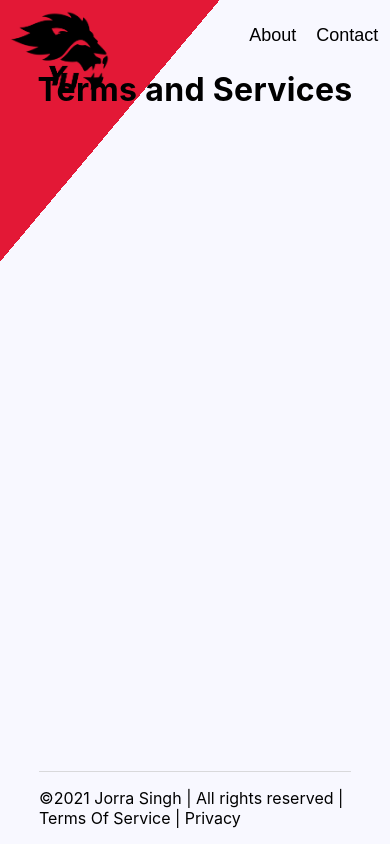
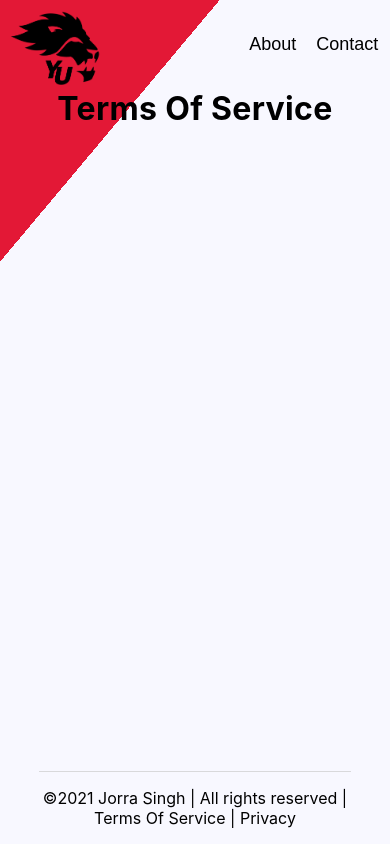
Before and after one commit to Jorra04/York-Prerequisites, a React (Create React App) app in the folder york-prerequisites/: page /TermsOfService in a window 390 px wide. Built offline with nearby package versions, Linux system fonts and the light colour scheme.

Commit message:
Fixed header issue.

```diff
--- a/york-prerequisites/src/App.css
+++ b/york-prerequisites/src/App.css
@@ -1,7 +1,7 @@
 
 .navbar {
     width: 100%;
-    height: 70px;
+    height: fit-content;
     display: flex;
 }
 
@@ -31,9 +31,9 @@
 .logo{
     padding-top: 10px;
     margin: auto;
-    height: 83px;
-    width: 100px;
+    height: 75px;
     padding-left: 10px;
+
 }
 
 .navbar-links {
--- a/york-prerequisites/src/components/Footer.css
+++ b/york-prerequisites/src/components/Footer.css
@@ -19,6 +19,9 @@
     justify-content: space-evenly;
 }
 
+.col-sm {
+    text-align: center
+}
 
 .footer-links {
     text-decoration: none;
--- a/york-prerequisites/src/components/Navbar.js
+++ b/york-prerequisites/src/components/Navbar.js
@@ -6,7 +6,7 @@ const Navbar = () => {
     <div className="navbar">
       <div className="left-side">
         <Link to="/">
-          <img className="logo" src={logo}></img>
+          <img className="logo" src={logo} alt="York Logo, no copyright intended."></img>
         </Link>
       </div>
       <div className="right-side">
--- a/york-prerequisites/src/components/TermsOfService.js
+++ b/york-prerequisites/src/components/TermsOfService.js
@@ -3,7 +3,7 @@ const TermsOfService = () => {
   return (
     <>
       <div class="header" id="header">
-        <h1>Terms and Services</h1>
+        <h1>Terms Of Service</h1>
       </div>
     </>
   );
```
